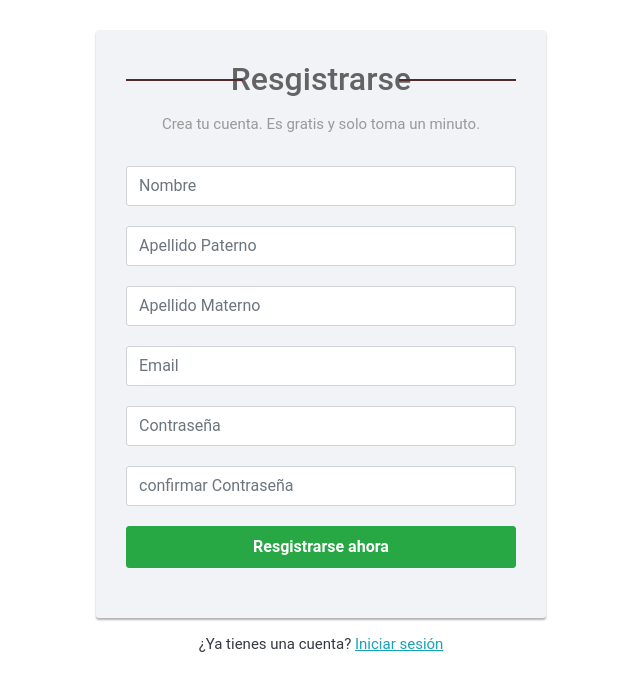
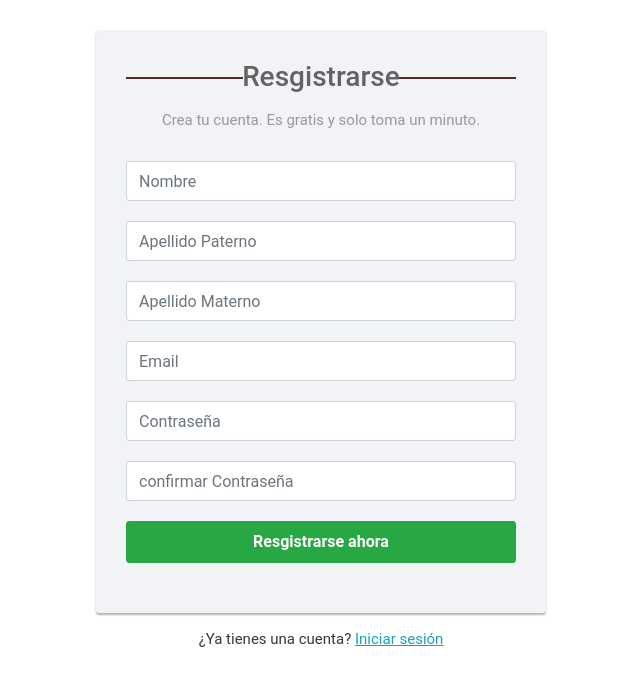
Before and after one commit to CristhianUriel/Pagina-ingles, a plain HTML site: page registarse.html in a window 1280 px wide. Shown: the whole page, without its empty margins (319-959 px from the left). Drawn offline with nearby package versions, Linux system fonts and the light colour scheme.

Commit message:
cambio del font

```diff
--- a/assets/css/resgistro.css
+++ b/assets/css/resgistro.css
@@ -107,3 +107,6 @@ body {
 .signup-form form a:hover {
     text-decoration: underline;
 }
+h2{
+    font-size: 28px;
+}
--- a/registarse.html
+++ b/registarse.html
@@ -13,7 +13,7 @@
 <body>
     <div class="signup-form">
         <form action="/examples/actions/confirmation.php" method="post">
-            <h2>Resgistrarse</h2>
+            <h2 class="registro">Resgistrarse</h2>
             <p class="hint-text">Crea tu cuenta. Es gratis y solo toma un minuto.</p>
             <div class="form-group">
                 <input type="text" class="form-control" name="nombre" placeholder="Nombre" required="required">
```
